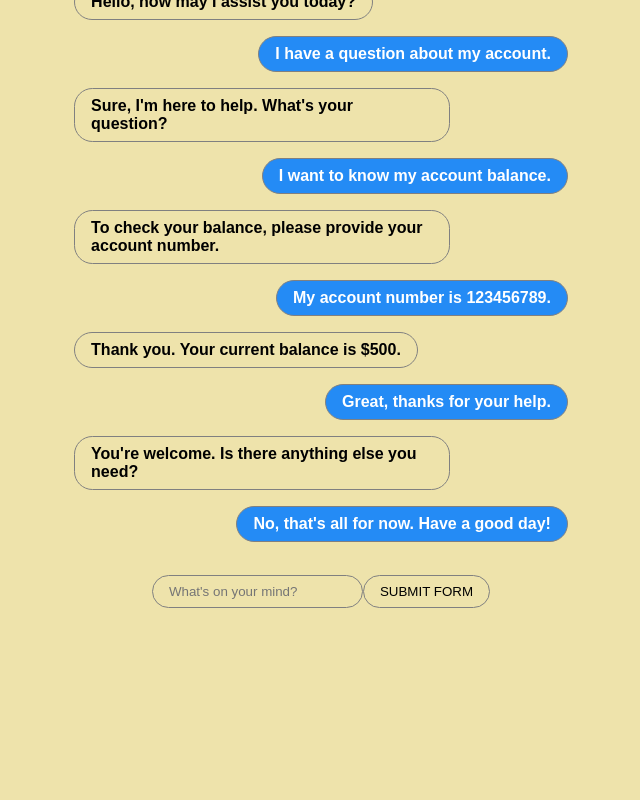
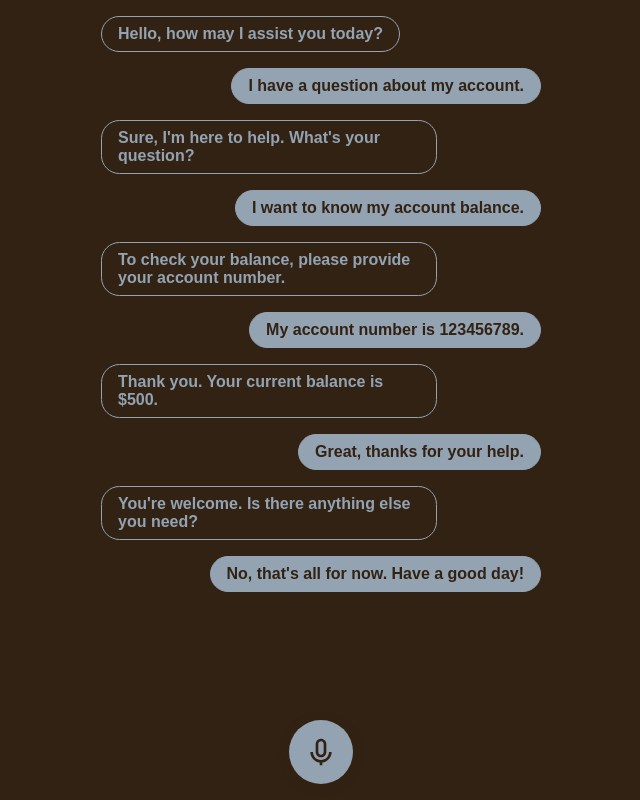
Before and after one commit to McCambley/chat-chat, a Next.js app: page / in a window 1280 px wide. Shown: the whole page, without its empty margins (319-959 px from the left). Built offline with nearby package versions, Linux system fonts and the light colour scheme.

Commit message:
✨ Create chat layout with mock data

```diff
--- a/package.json
+++ b/package.json
@@ -18,6 +18,7 @@
     "openai": "^3.2.1",
     "react": "18.2.0",
     "react-dom": "18.2.0",
+    "react-icons": "^4.8.0",
     "typescript": "5.0.3"
   }
 }
--- a/src/components/Chat.tsx
+++ b/src/components/Chat.tsx
@@ -1,7 +1,7 @@
-import { trace } from "console";
 import React, { useEffect, useState } from "react";
 import mockData from "../mockData.json";
 import styles from "@/styles/Home.module.css";
+import { BiMicrophone } from "react-icons/bi";
 
 if (typeof window !== "undefined") {
   window.SpeechRecognition = window.SpeechRecognition || window.webkitSpeechRecognition;
@@ -92,7 +92,7 @@ function Chat({ text }) {
   }
 
   return (
-    <>
+    <section className={styles.chat}>
       <div className={styles.main}>
         {chatBubbles.map((bubble, index) => {
           return (
@@ -103,18 +103,22 @@ function Chat({ text }) {
         })}
       </div>
       <form onSubmit={onSubmit}>
-        <input
+        {/* <input
           type="text"
           name="chat"
           placeholder="What's on your mind?"
           value={animalInput}
           onChange={(e) => setAnimalInput(e.target.value)}
-        />
-        <input type="submit" value="SUBMIT FORM" />
-        <p>{result}</p>
+        /> */}
+        {/* <input type="submit" value="SUBMIT FORM" /> */}
+        {/* <p>{result}</p> */}
       </form>
-      <button onClick={startChat}>START CHAT</button>
-    </>
+      <div className={styles.footer}>
+        <button className={styles.footer_button} onClick={startChat}>
+          <BiMicrophone />
+        </button>
+      </div>
+    </section>
   );
 }
 
--- a/src/styles/Home.module.css
+++ b/src/styles/Home.module.css
@@ -1,15 +1,11 @@
-.main * {
-  outline: 1px solid light-grey;
-}
-
-
 .main {
   display: flex;
   flex-direction: column;
-  justify-content: center;
+  justify-content: flex-end;
   align-items: center;
-  padding: 6rem;
-  height: calc(100vh - 12rem);
+  /* height: 100vh; */
+  margin: 0 auto;
+  max-width: 480px;
 }
 
 .description {
@@ -159,9 +155,11 @@
 .chat {
   display: flex;
   flex-direction: column;
-  outline: 1px solid grey;
-  border-radius: 10px;
-  padding: 1rem
+  padding: 1rem;
+  padding-bottom: 4rem;
+  position: relative;
+  overflow: scroll;
+
 }
 
 .row {
@@ -173,7 +171,7 @@
 
 .bubble {
   padding: .5rem 1rem;
-  border: 1px solid grey;
+  border: 1px solid var(--lightest);
   border-radius: 1.15rem;
   max-width: 75%;
   font-family: Arial, Helvetica, sans-serif;
@@ -185,14 +183,46 @@
   margin-right: .25rem;
   margin-left: auto;
   text-align: right;
-  color: #fff;
-background-color: #248bf5;}
+  color: var(--darkest);
+  background-color: var(--lightest);
+  border-color: var(--lightest);
+}
 
 .robot {
   composes: bubble;
   margin-left: .25rem;
   margin-right: auto;
   text-align: left;
+}
+
+.footer {
+  background-color: transparent;
+  padding: 1rem;
+  display: flex;
+  justify-content: center;
+  width: 100%;
+  position: fixed;
+  bottom: 0;
+  left: 0;
+  right: 0;
+  width: 100%;
+
+}
+
+.footer_button {
+  color: var(--darkest);
+  font-size: 2rem;
+  padding: 0;
+  border: none;
+  display: flex;
+  align-items: center;
+  padding: 1rem;
+  background-color: var(--lightest);
+  border-radius: 50%;
+  min-width: 3rem;
+  min-height: 3rem;
+  box-shadow: 0 2px 10px var(--darkest);
+
 }
 
 /* Enable hover only on non-touch devices */
--- a/src/styles/globals.css
+++ b/src/styles/globals.css
@@ -1,4 +1,9 @@
 :root {
+  --lightest: #93A3B1;
+  --light: #7C898B;
+  --neutral: #636564;
+  --dark: #4C443C;
+  --darkest: #322214;
   /* --max-width: 1100px;
   --border-radius: 12px;
   --font-mono: ui-monospace, Menlo, Monaco, 'Cascadia Mono', 'Segoe UI Mono',
@@ -38,6 +43,10 @@
   --callout-border-rgb: 172, 175, 176;
   --card-rgb: 180, 185, 188;
   --card-border-rgb: 131, 134, 135; */
+}
+
+* {
+  box-sizing: border-box;
 }
 
 @media (prefers-color-scheme: dark) {
@@ -83,14 +92,14 @@ html,
 body {
   max-width: 100vw;
   overflow-x: hidden;
-  background-color: #EEE3AB;
-  color: #000
+  background-color: var(--darkest);
+  color: var(--lightest)
 
 }
 
 input, button {
   background-color: transparent;
-  border: 1px solid grey;
+  border: 1px solid var(--lightest);
   border-radius: 50px;
   padding: .5rem 1rem
 }
```
Also changed, not shown: 1 other file (tests, documents, lock files or other folders).
